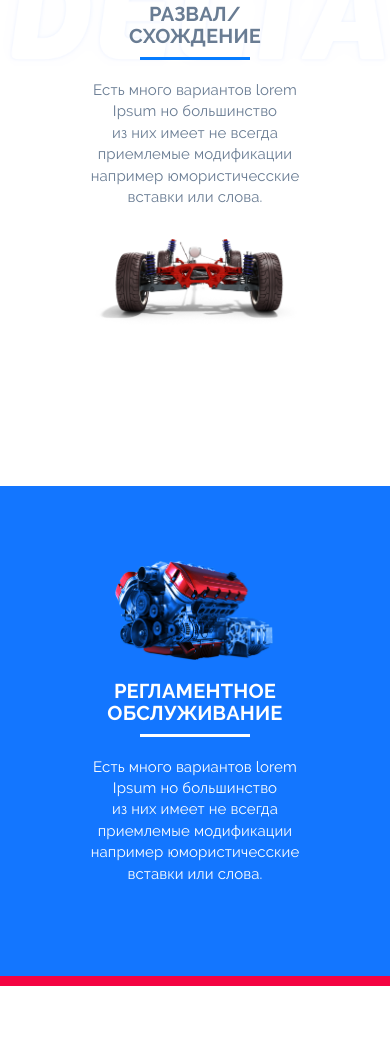
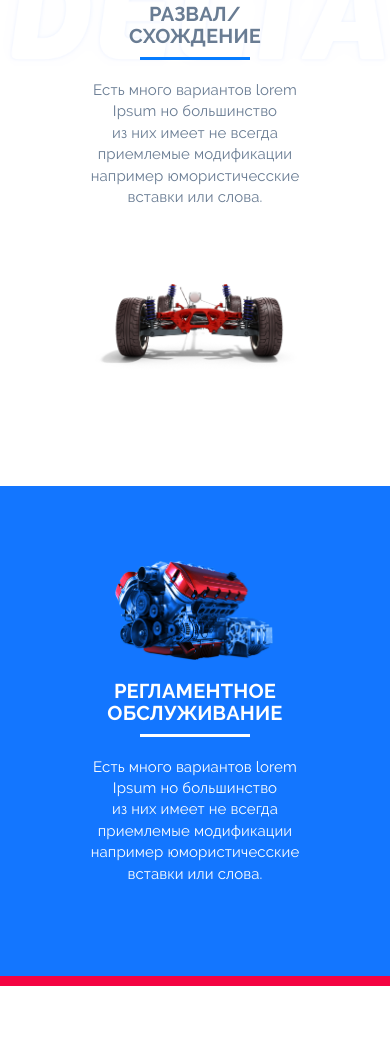
Before and after one commit to SviridoffA/delta, a plain HTML site: page index.html in a window 390 px wide. Shown: the part 1122-2161 px from the top of the page. Drawn offline with nearby package versions, Linux system fonts and the light colour scheme.

Commit message:
razval_img_fix

```diff
--- a/css/delta.css
+++ b/css/delta.css
@@ -773,7 +773,7 @@ hr {
     #s2 {
         float: none !important;
         width: 100% !important;
-        margin-top: 30px !important;
+        margin-top: 75px !important;
     }
 
     #c3 {
```
